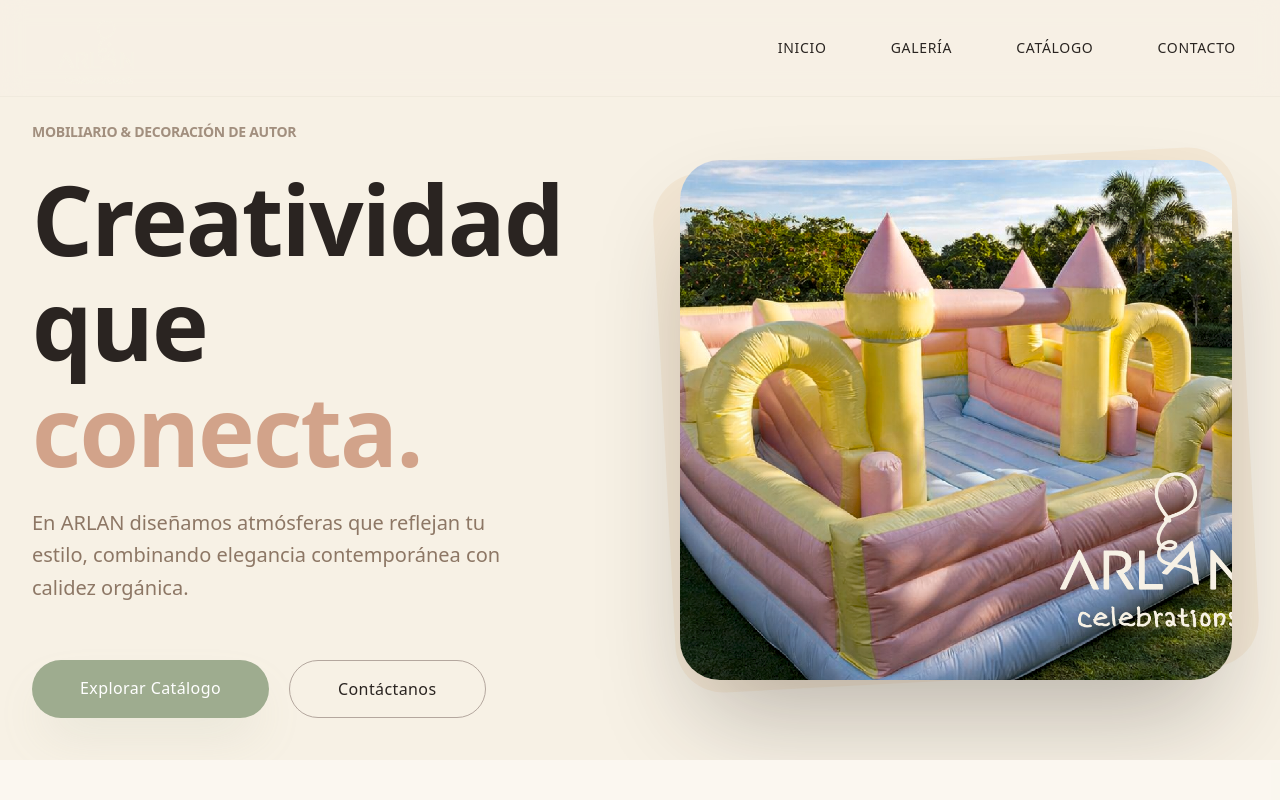
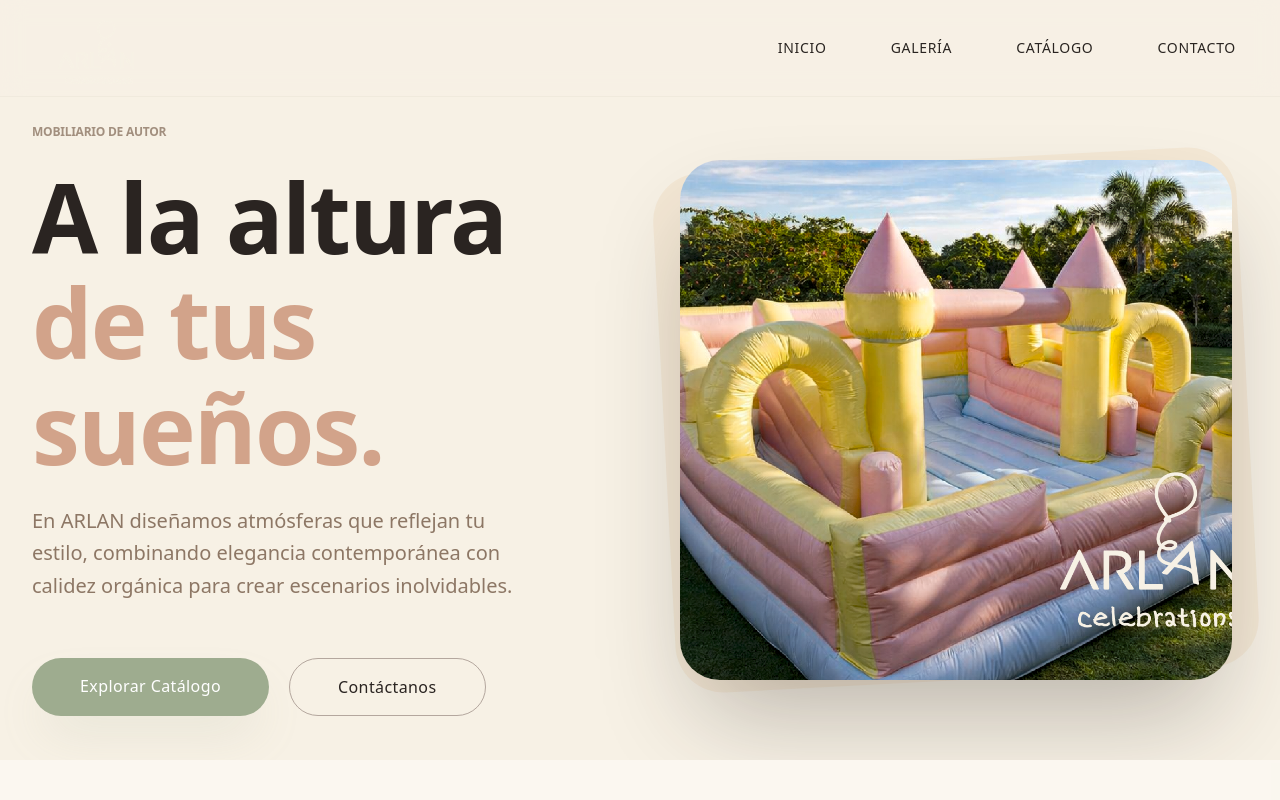
Before and after one commit to talentocontarifa-bot/ARLAN, a Next.js app: page / in a window 1280 px wide. Shown: the top 800 px of the page. Built offline with nearby package versions, Linux system fonts and the light colour scheme.

Commit message:
Add intro splash screen, new logo and update slogan

```diff
--- a/src/app/globals.css
+++ b/src/app/globals.css
@@ -14,6 +14,19 @@
 
   --animate-float: float 12s ease-in-out infinite;
   --animate-pulse-slow: pulse-slow 8s ease-in-out infinite;
+  --animate-fade-in-up: fade-in-up 1s ease-out forwards;
+}
+
+@keyframes fade-in-up {
+  0% {
+    opacity: 0;
+    transform: translateY(20px);
+  }
+
+  100% {
+    opacity: 1;
+    transform: translateY(0);
+  }
 }
 
 @keyframes float {
--- a/src/app/page.tsx
+++ b/src/app/page.tsx
@@ -1,11 +1,38 @@
+"use client";
+
+import { useState, useEffect } from "react";
 import Image from "next/image";
 import Link from "next/link";
 import Navbar from "@/components/Navbar";
 import Footer from "@/components/Footer";
 
 export default function Home() {
+  const [showIntro, setShowIntro] = useState(true);
+
+  useEffect(() => {
+    // Esconder intro despues de 2.5s
+    const timer = setTimeout(() => {
+      setShowIntro(false);
+    }, 2800);
+    return () => clearTimeout(timer);
+  }, []);
+
   return (
-    <div className="min-h-screen flex flex-col bg-arlan-linen text-arlan-espresso font-sans">
+    <>
+      {/* FULLSCREEN INTRO LOADER */}
+      <div
+        className={`fixed inset-0 z-[100] bg-arlan-linen flex flex-col items-center justify-center transition-all duration-1000 ease-in-out ${showIntro ? "opacity-100 translate-y-0" : "opacity-0 -translate-y-full pointer-events-none"
+          }`}
+      >
+        <div className="relative w-72 h-40 md:w-96 md:h-52 animate-float">
+          <Image src="/logo-full.svg" alt="ARLAN Logo Full" fill className="object-contain" priority />
+        </div>
+        <div className="mt-8 overflow-hidden h-8">
+          <p className="text-arlan-espresso tracking-[0.4em] uppercase text-[10px] md:text-xs font-medium animate-fade-in-up">A la altura de tus sueños</p>
+        </div>
+      </div>
+
+      <div className={`min-h-screen flex flex-col bg-arlan-linen text-arlan-espresso font-sans transition-opacity duration-1000 delay-500 ${showIntro ? "opacity-0" : "opacity-100"}`}>
         <Navbar />
 
         <main className="flex-grow">
@@ -21,13 +48,13 @@ export default function Home() {
               {/* Left: Text Content */}
               <div className="z-10 space-y-10 order-2 md:order-1 text-center md:text-left">
                 <div className="space-y-6">
-                <h2 className="text-arlan-hazelnut font-sans tracking-[0.5em] uppercase text-xs md:text-sm animate-fade-in opacity-80">Mobiliario & Decoración de Autor</h2>
+                  <h2 className="text-arlan-hazelnut font-sans tracking-[0.4em] uppercase text-xs animate-fade-in opacity-80">Mobiliario de Autor</h2>
                   <h1 className="text-6xl md:text-8xl font-heading font-bold text-arlan-espresso leading-[1.1] tracking-tight">
-                  Creatividad que <br />
-                  <span className="text-arlan-sand">conecta.</span>
+                    A la altura <br />
+                    <span className="text-arlan-sand">de tus sueños.</span>
                   </h1>
                   <p className="text-xl text-arlan-hazelnut max-w-lg font-light leading-relaxed">
-                  En ARLAN diseñamos atmósferas que reflejan tu estilo, combinando elegancia contemporánea con calidez orgánica.
+                    En ARLAN diseñamos atmósferas que reflejan tu estilo, combinando elegancia contemporánea con calidez orgánica para crear escenarios inolvidables.
                   </p>
                 </div>
 
@@ -161,8 +188,8 @@ export default function Home() {
 
 
         </main>
-
         <Footer />
       </div>
+    </>
   );
 }
```
Also changed, not shown: public/logo-full.svg (added). Lines whose indentation alone changed are shown as unchanged.
